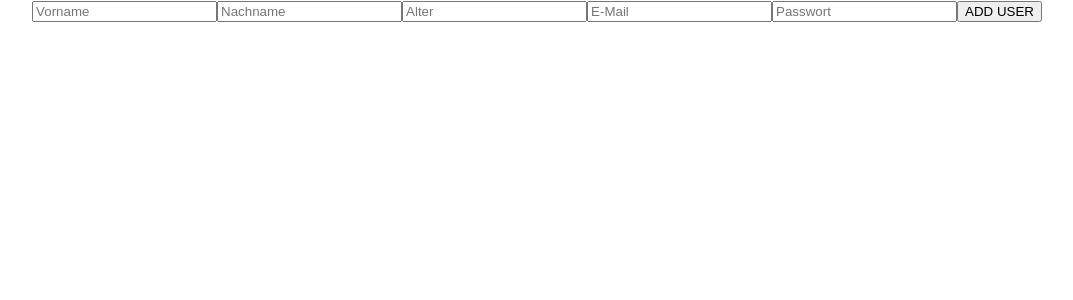
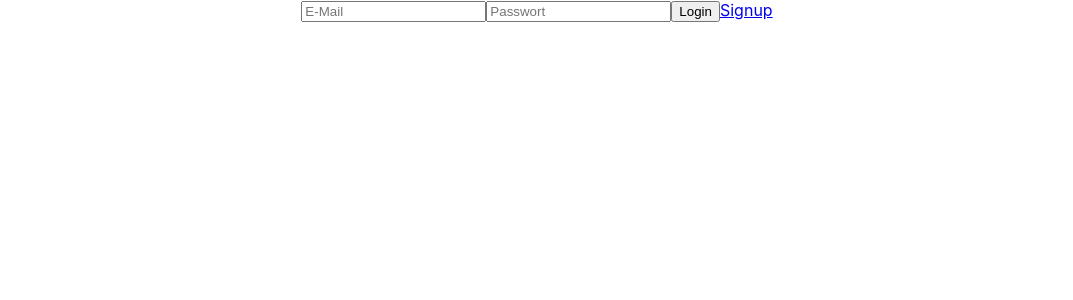
Before and after one commit to TLKDi/React-Signup-and-Login, a React (Create React App) app in the folder signup-and-login/: page / in a window 1280 px wide. Shown: the top 300 px of the page, without its empty margins (103-1176 px from the left). Built offline with nearby package versions, Linux system fonts and the light colour scheme.

Commit message:
added a home site

```diff
--- a/signup-and-login/package.json
+++ b/signup-and-login/package.json
@@ -2,7 +2,7 @@
   "name": "signup-and-login",
   "version": "0.1.0",
   "private": true,
-  "proxy": "http://localhost:3001",
+  "proxy": "http://localhost:3001/signup",
   "dependencies": {
     "@testing-library/jest-dom": "^5.16.1",
     "@testing-library/react": "^12.1.2",
--- a/signup-and-login/src/App.js
+++ b/signup-and-login/src/App.js
@@ -2,6 +2,7 @@ import './App.css';
 import './Userlist.js';
 import Userlist from './Userlist.js';
 import Signup from './Signup.js';
+import Home from './Home.js';
 import {Route, Switch} from 'react-router-dom';
 import {useState} from 'react';
 
@@ -35,12 +36,14 @@ function App() {
     <div className="App">
       <Switch>
       <Route exact path="/">
-          <Signup user={user} setUser={setUser} users={users} setUsers={setUsers}/>
+          <Home user={user} setUser={setUser} users={users} setUsers={setUsers}/>
        </Route>
        <Route path="/users">
           <Userlist redirect={redirect} setRedirect={setRedirect} user={user} setUser={setUser} users={users} setUsers={setUsers}/>
         </Route>
-
+        <Route path="/signup">
+          <Signup redirect={redirect} setRedirect={setRedirect} user={user} setUser={setUser} users={users} setUsers={setUsers}/>
+        </Route>
       </Switch>
     </div>
   );
--- /dev/null
+++ b/signup-and-login/src/Home.js
@@ -0,0 +1,28 @@
+import axios from 'axios';
+//import './Login.css';
+import {Link} from 'react-router-dom';
+
+function Home({user, setUser}) {
+
+    function handleChange(event){
+      const {name,value} = event.target;
+      setUser(prevInput => {
+        return{
+          ...prevInput,
+          [name]:value,
+        };
+      });
+      console.log(user);
+    }
+
+    return (
+      <div>
+        <input onChange={handleChange} name="email" value={user.email} placeholder="E-Mail"></input>
+        <input onChange={handleChange} name="passwort" value={user.passwort} placeholder="Passwort"></input>
+        <button onClick={console.log("login")}>Login</button>
+        <Link to='/signup'>Signup</Link>
+      </div>
+    );
+}
+
+export default Home;
```
